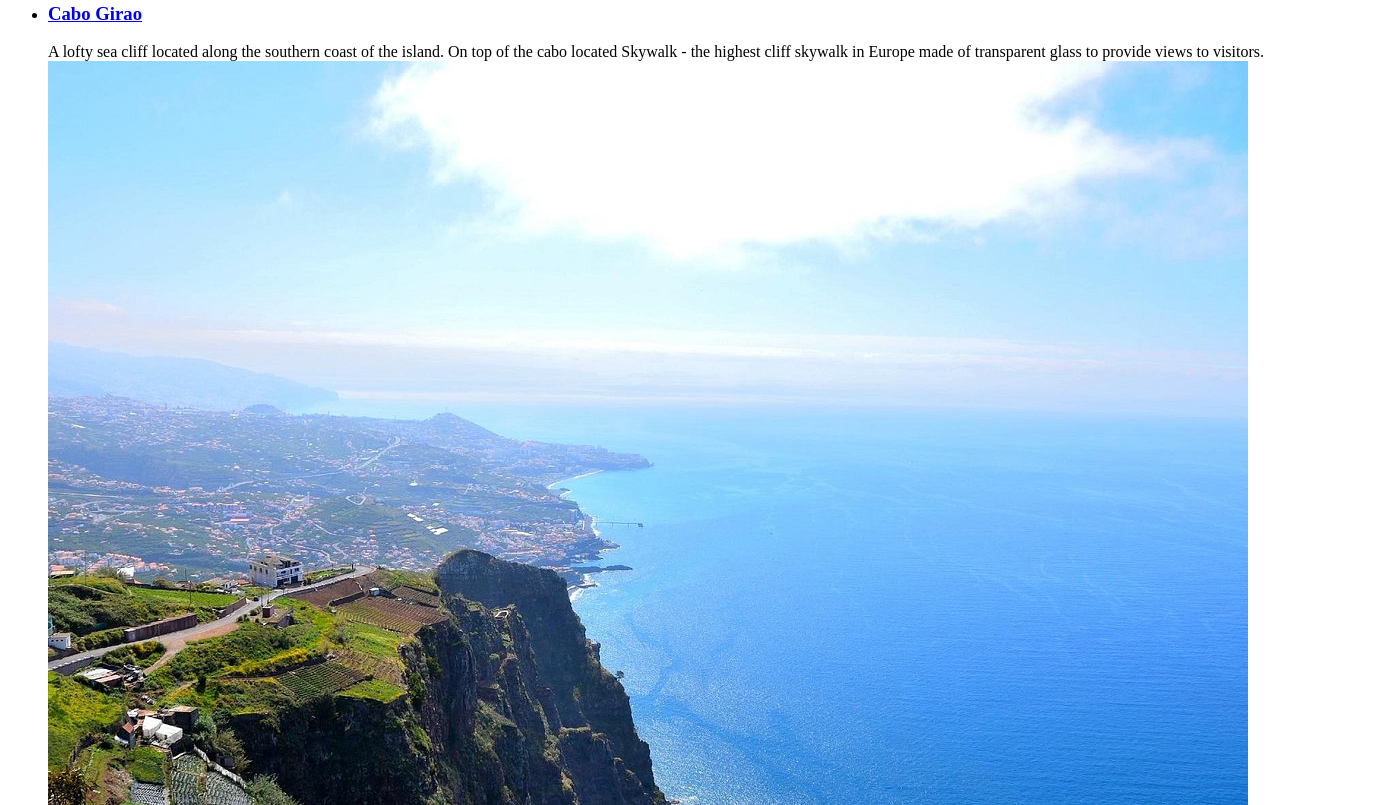
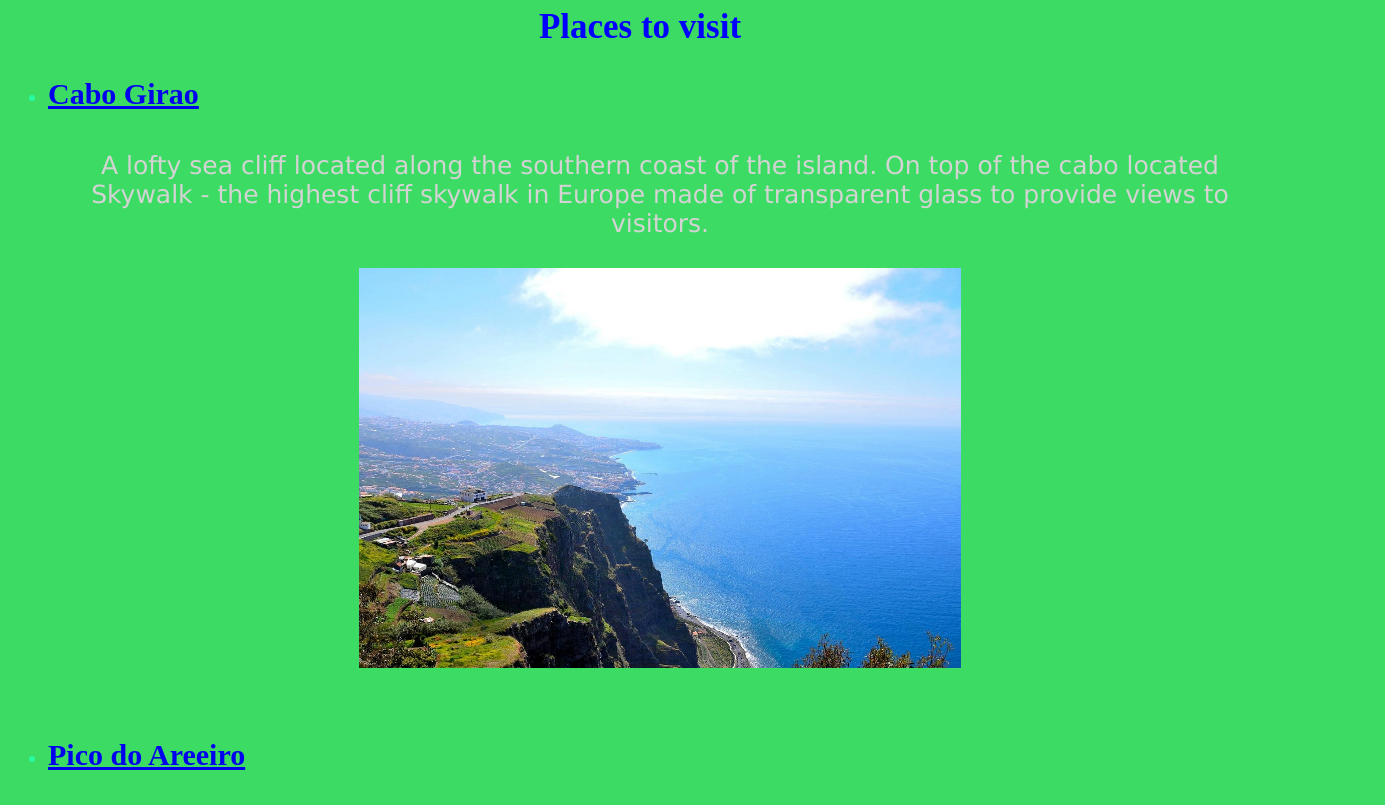
Before and after one commit to MelAnast/Homework-12, a plain HTML site: page HW_html/index.html in a window 1280 px wide. Shown: the part 1635-2440 px from the top of the page, 1385 px wide, since content can reach past the window. Drawn offline with Linux system fonts and the light colour scheme.

Commit message:
css added

```diff
--- /dev/null
+++ b/HW_html/css/base.css
@@ -0,0 +1,46 @@
+#main_heading {
+	color: Tomato;
+	font-size: 40px;
+	text-align: center;
+}
+
+.second_header {
+	color: blue;
+	font-size: 35px;
+	text-align: center;
+}
+
+.header3 {
+	font-size: 30px;
+}
+
+p {
+	color: LightGray;
+	font-size: 25px;
+	font-family: verdana;
+	padding: 10px;
+}
+
+.paragraph {
+	text-align: center;
+}
+
+body {
+	background-color: rgb(60, 220, 100);
+}
+
+li {
+	color: rgb(40, 250, 160);
+	font-size: 20px;
+}
+
+img {
+	width: 600px;
+	height: 400px;
+	border-radius: 8px;
+	display: block;
+	margin-left: auto;
+	margin-right: auto;
+	width: 50%;
+	padding: 30px;
+}
--- a/HW_html/index.html
+++ b/HW_html/index.html
@@ -2,6 +2,7 @@
 <html lang="en">
 <head>
 	<title>Madeira Island</title>
+	<link rel="stylesheet" type="text/css" href="css/base.css">
 </head>
 <body>
 	<nav>
@@ -12,23 +13,23 @@
 		</ul>
 	</nav>
 	<div>
-		<h1>Madeira - an island I would like to visit</h1>
+		<h1 id="main_heading">Madeira - an island I would like to visit</h1>
 		<img src="images/Madeira.jpg" alt="Madeira">
 		<p><b>Madeira</b> is one of two autonomous regions of <a target="_blank" href="https://en.wikipedia.org/wiki/Portugal">Portugal</a>. It is an archipelago situated in the <i>North Atlantic Ocean</i>, in a region known as Macaronesia. The archipelago includes the islands of <u>Madeira, Porto Santo, and the Desertas</u>, administered together with the separate archipelago of the Savage Islands. The capital of Madeira is <a target="_blank" href="https://en.wikipedia.org/wiki/Funchal">Funchal</a> - the largest city and the municipal seat of Portugal's Autonomous Region of Madeira, bordered by the Atlantic Ocean.
 		</p>
 	</div>
 	<div>
-		<h2>Funchal Airport</h2>
+		<h2 class="second_header">Funchal Airport</h2>
 		<img src="images/Airport.webp" alt="Airport">
 		<p>The most popular way to get to Madeira is by flight. Madeira Airport, often known as Funchal Airport and officially Cristiano Ronaldo International Airport, is one of the ten most dangerous airports in the world, as it requires pilots to perform special <a target="_blank" href="https://youtu.be/_zixZ-zxEEQ?t=492">maneuvers</a>. Before landing, the plane must first be directed to the mountains, and almost at the last moment, abruptly change the direction of flight and enter the runway, which is relatively short and landing is possible only in one direction. Part of the runway is partially carried on supporting columns directly into the ocean.
 		</p>
 	</div>
 	<div>
-		<h2>Places to visit</h2>
+		<h2 class="second_header">Places to visit</h2>
 			<ul>
-				<li><a target="_blank" href="https://en.wikipedia.org/wiki/Cabo_Gir%C3%A3o"><h3>Cabo Girao</h3> </a> <p> A lofty sea cliff located along the southern coast of the island. On top of the cabo located Skywalk - the highest cliff skywalk in Europe made of transparent glass to provide views to visitors. <img src="images/Girau.jpg" alt="Cabo Girao"></p></li>
-				<li><a target="_blank" href="https://en.wikipedia.org/wiki/Pico_do_Areeiro"><h3>Pico do Areeiro </h3> </a> <p> The third highest mountain on the Madeira. On a clear day it is possible to see the neighboring island of Porto Santo, 48 km to the northeast.<img src="images/Arieyru.jpg" alt="Pico_do_Areeiro"></p></li>
-				<li><a target="_blank" href="https://en.wikipedia.org/wiki/Porto_Moniz"><h3>Natural pools of Porto Moniz </h3> </a> <p> Natural pools formed by volcanic rocks.<img src="images/Porto_moniz.webp" alt="Porto_moniz"></p></li>
+				<li><a target="_blank" href="https://en.wikipedia.org/wiki/Cabo_Gir%C3%A3o"><h3  class="header3">Cabo Girao</h3> </a> <p class="paragraph"> A lofty sea cliff located along the southern coast of the island. On top of the cabo located Skywalk - the highest cliff skywalk in Europe made of transparent glass to provide views to visitors. <img src="images/Girau.jpg" alt="Cabo Girao"></p></li>
+				<li><a target="_blank" href="https://en.wikipedia.org/wiki/Pico_do_Areeiro"><h3 class="header3">Pico do Areeiro </h3> </a> <p class="paragraph"> The third highest mountain on the Madeira. On a clear day it is possible to see the neighboring island of Porto Santo, 48 km to the northeast.<img src="images/Arieyru.jpg" alt="Pico_do_Areeiro"></p></li>
+				<li><a target="_blank" href="https://en.wikipedia.org/wiki/Porto_Moniz"><h3 class="header3">Natural pools of Porto Moniz </h3> </a> <p class="paragraph"> Natural pools formed by volcanic rocks.<img src="images/Porto_moniz.webp" alt="Porto_moniz"></p></li>
 			</ul>
 	</div>
 	<footer>
```
Also changed, not shown: HW_html/pages/Contacts.html (+2 -1 lines), HW_html/pages/Gallery.html (+3 -2 lines).
